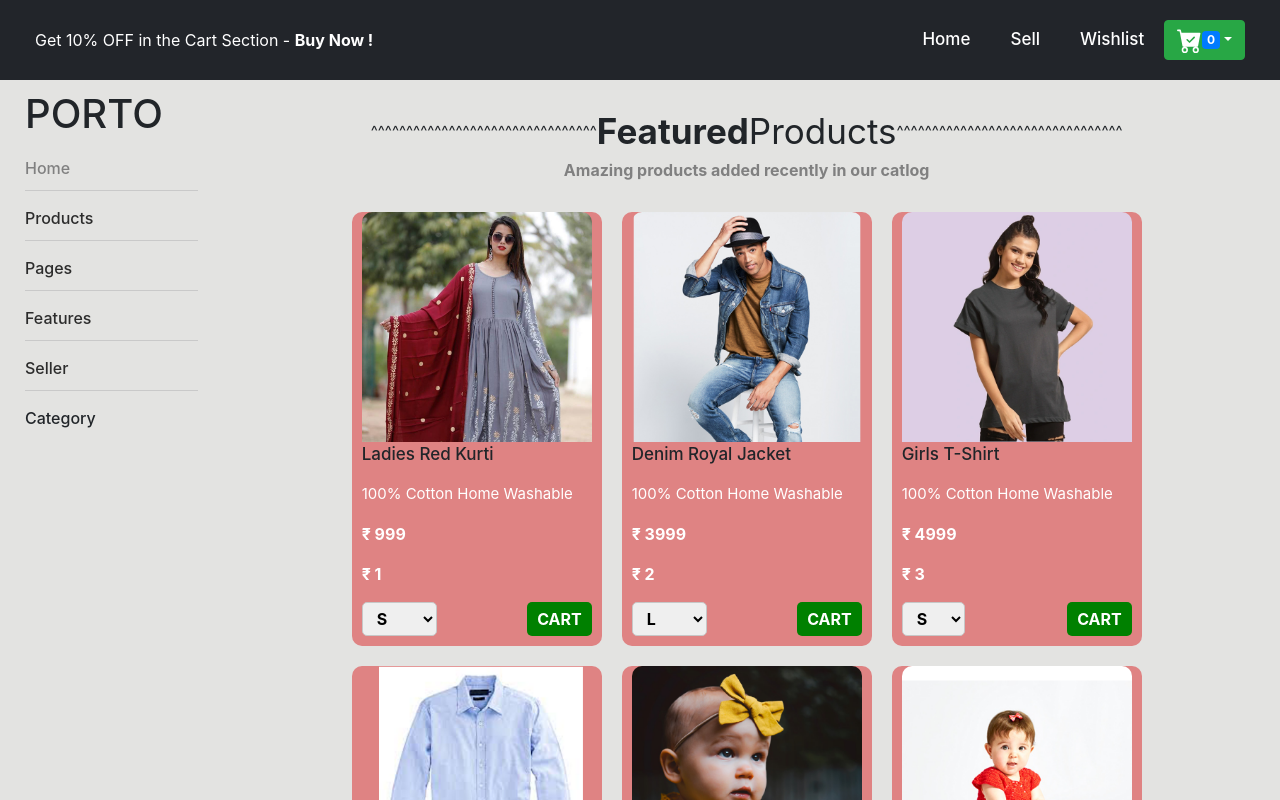
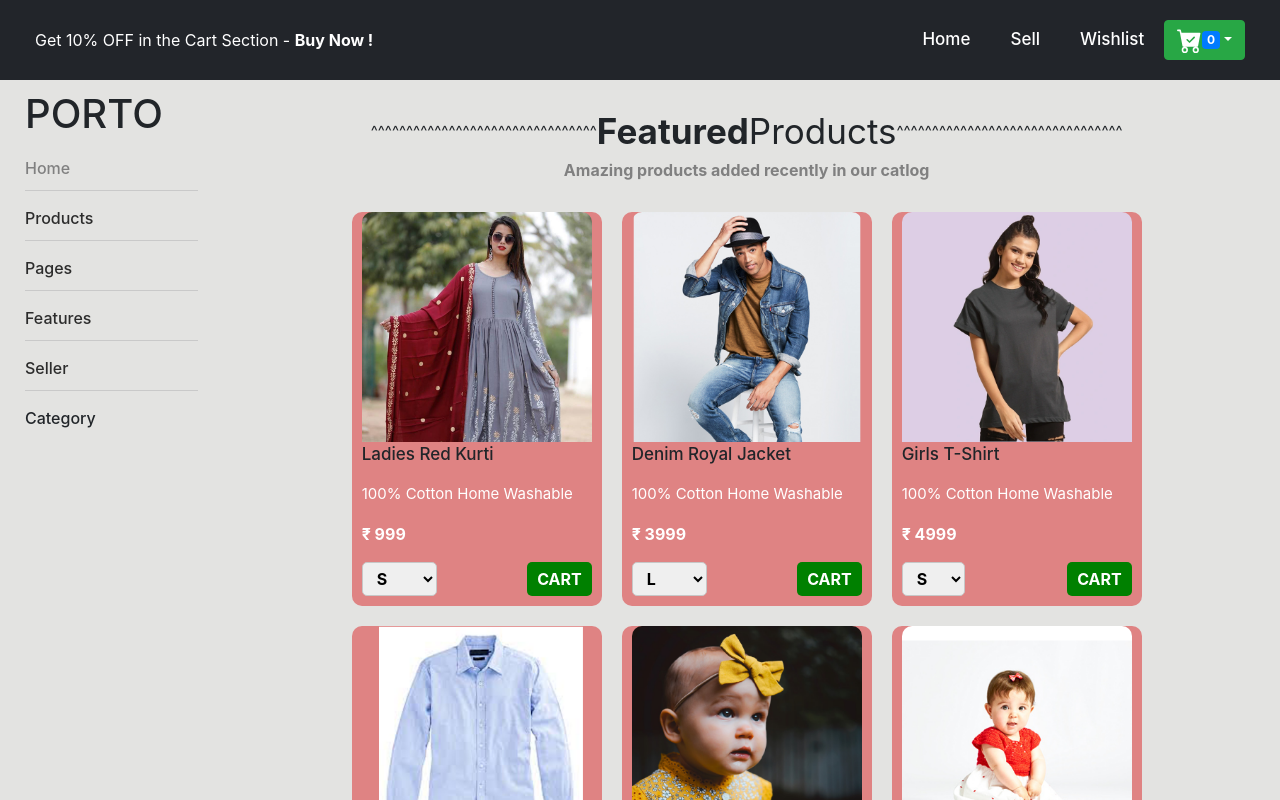
Before and after one commit to 25mohit/my-shopping, a React (Create React App) app: page / in a window 1280 px wide. Shown: the top 800 px of the page. Built offline with nearby package versions, Linux system fonts and the light colour scheme.

Commit message:
Improvement V8

```diff
--- a/src/assests/components/dummyProd/DummyProd.jsx
+++ b/src/assests/components/dummyProd/DummyProd.jsx
@@ -18,7 +18,6 @@ export const DummyProd = ({data}) => {
                             <p className="prod-ti">{data.pTitle}</p>
                             <p className="prod-de">{data.pDescription}</p>
                             <p className="prod-pri">₹ {data.pPrice}</p>
-                            <p className="prod-pri">₹ {data.id}</p>
                             <div className="item-foot">
                                     <select name="" id="item-se">
                                     {data.pSizes.map((size,i)=><option key={i} value={size}>{size}</option>)}
--- a/src/assests/pages/wishlist/Wishlist.jsx
+++ b/src/assests/pages/wishlist/Wishlist.jsx
@@ -17,9 +17,6 @@ const addToCart = (data) => {
 const clearWish = () => {
     dispatch({
         type:"CLEAR_WISHLIST"
-    })
-    dispatch({
-        type:"CLEAR_CART"
     })
 }
 
```
